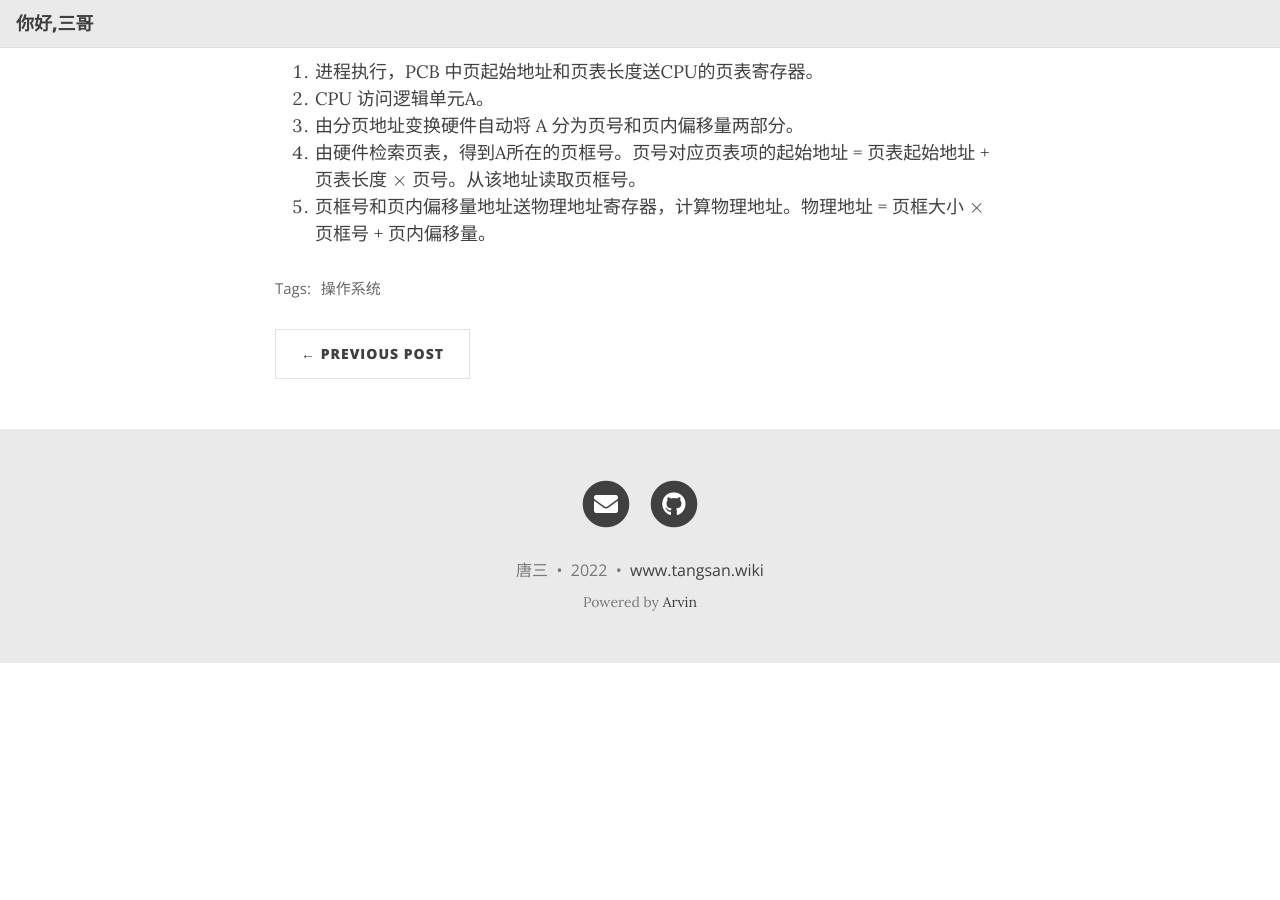
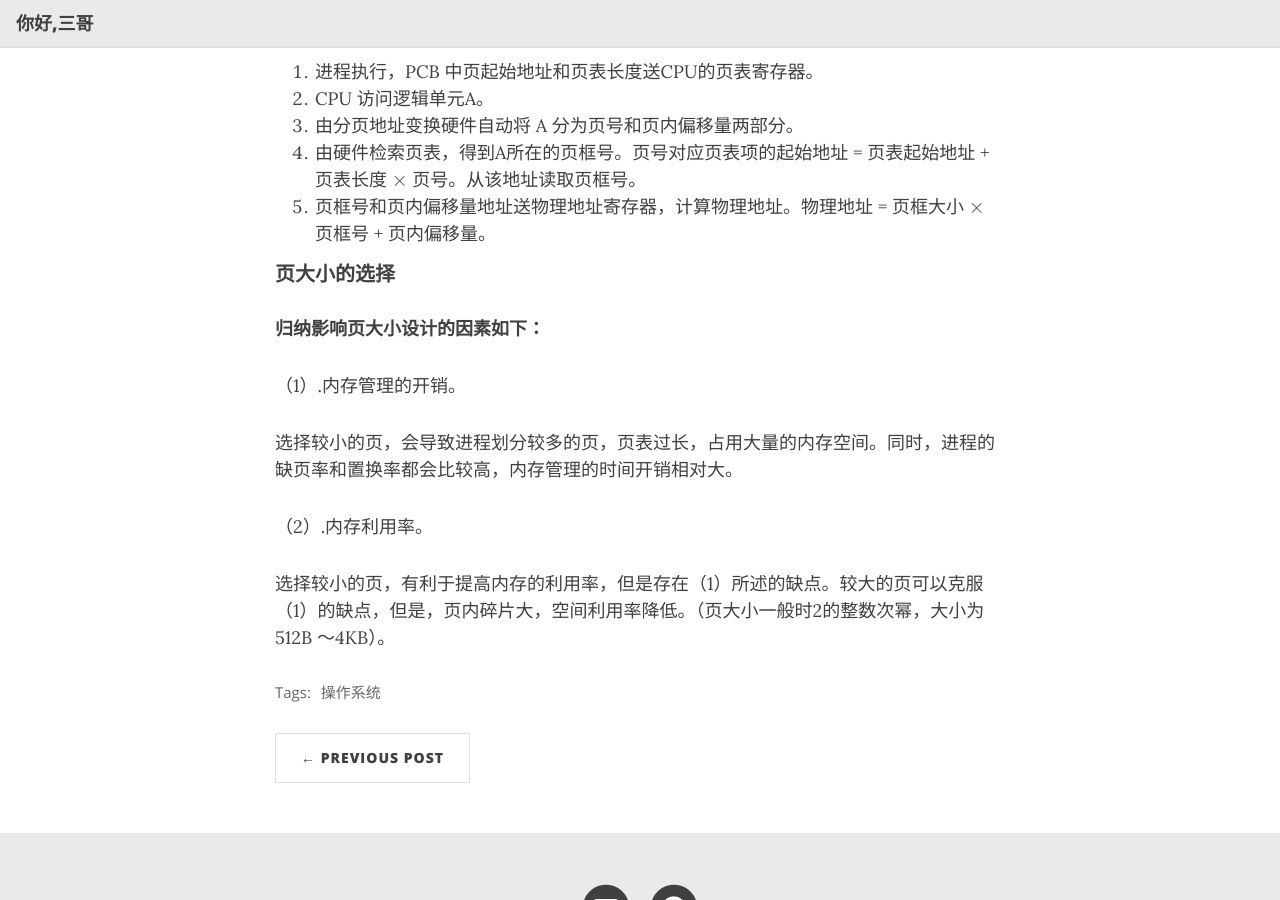
Before and after one commit to wangpf1024/ittarvin.github.io.expired, a Jekyll site: the page built from _posts/2022-10-06-Operation-System-内存管理-分页存储.md, in a window 1280 px wide and 900 px high, scrolled down 3006 px. Built offline with Jekyll 4.4.1, drawn with Linux system fonts in a browser that asks for light colours; nearby versions of some CDN libraries; formulas are drawn with MathJax 3; before the commit the page ends 3669 px from its top, so only the background shows below that.

Commit message:
finish 19

```diff
--- a/_posts/2022-10-06-Operation-System-内存管理-分页存储.md
+++ b/_posts/2022-10-06-Operation-System-内存管理-分页存储.md
@@ -76,3 +76,16 @@ $$
 3. 由分页地址变换硬件自动将 A 分为页号和页内偏移量两部分。
 4. 由硬件检索页表，得到A所在的页框号。页号对应页表项的起始地址 = 页表起始地址 + 页表长度 $\times$ 页号。从该地址读取页框号。
 5. 页框号和页内偏移量地址送物理地址寄存器，计算物理地址。物理地址 = 页框大小 $\times$ 页框号 + 页内偏移量。
+
+
+### 页大小的选择
+
+**归纳影响页大小设计的因素如下：**
+
+（1）.内存管理的开销。
+
+选择较小的页，会导致进程划分较多的页，页表过长，占用大量的内存空间。同时，进程的缺页率和置换率都会比较高，内存管理的时间开销相对大。
+
+（2）.内存利用率。
+
+选择较小的页，有利于提高内存的利用率，但是存在（1）所述的缺点。较大的页可以克服（1）的缺点，但是，页内碎片大，空间利用率降低。（页大小一般时2的整数次幂，大小为 512B ～4KB）。
```
